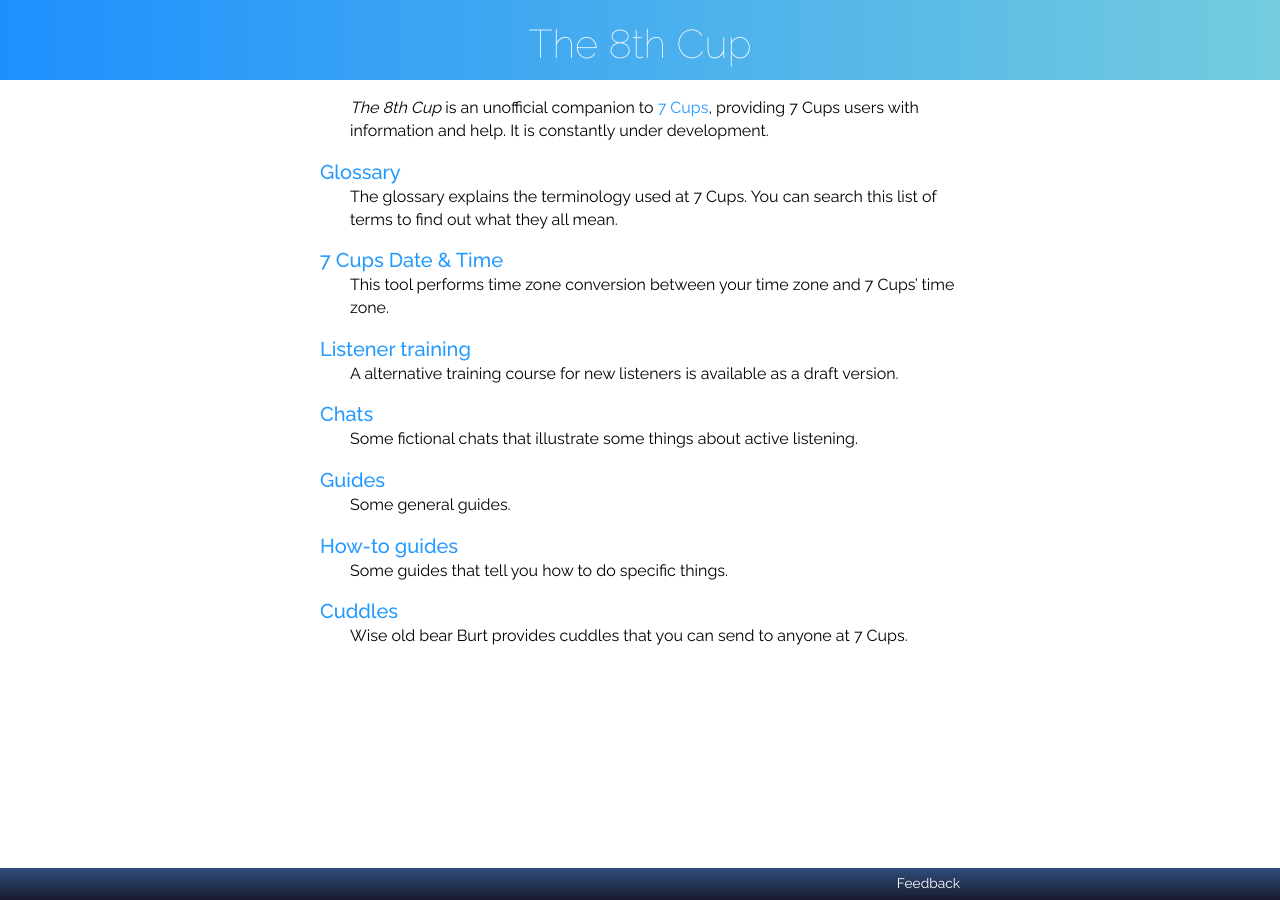
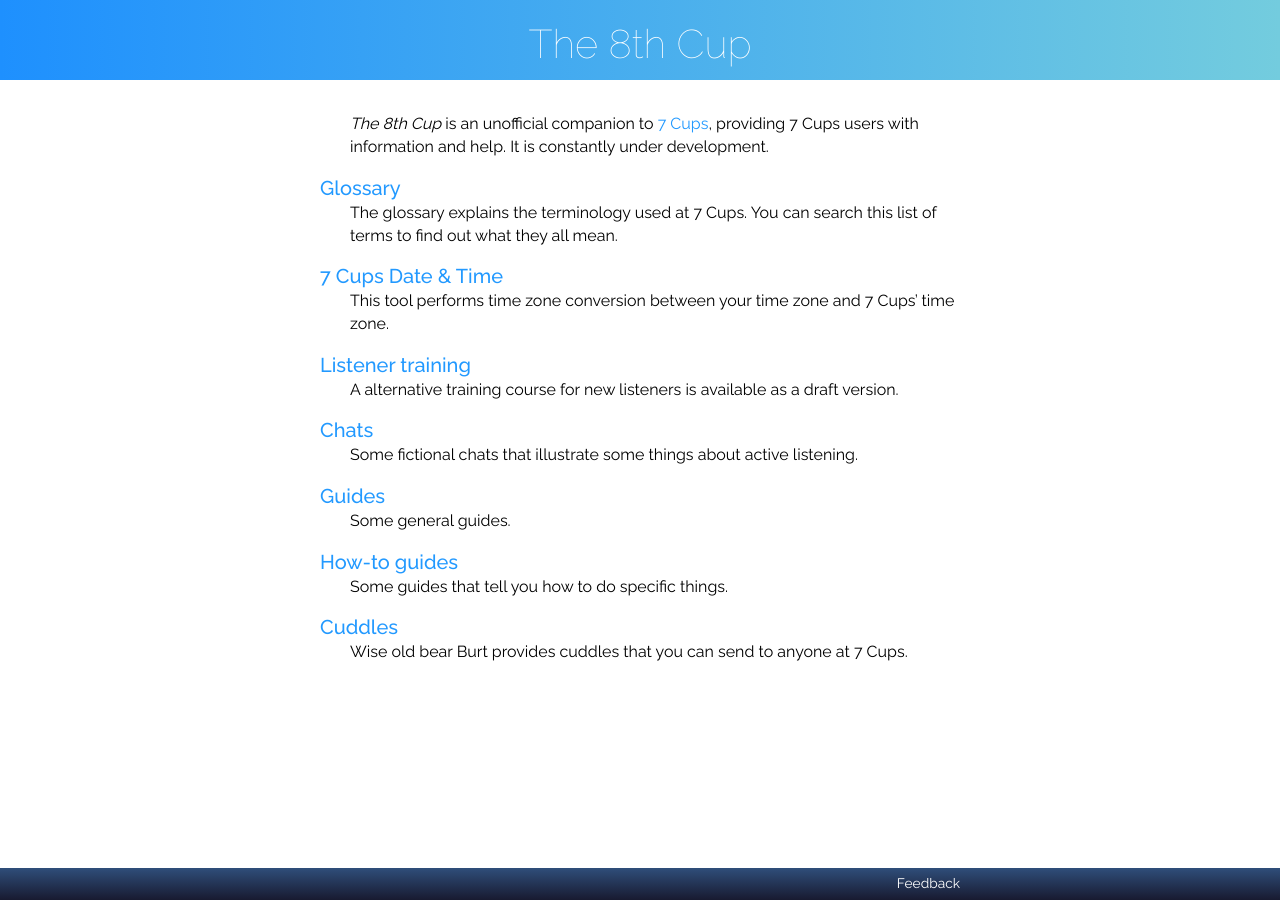
Before and after one commit to RarelyCharlie/rarelycharlie.github.io, a Jekyll site: the page built from index.md, in a window 1280 px wide. Built offline with Jekyll 4.4.1, drawn with Linux system fonts in a browser that asks for light colours.

Commit message:
content margin

```diff
--- a/_layouts/default.html
+++ b/_layouts/default.html
@@ -39,7 +39,7 @@ body.keyboard {overflow: hidden;}
 #header {font-weight: 400; margin: 0; font-size: 16px; line-height: 24px; color: white;}
 #header h2 {font-weight: 100; margin: 0; font-size: 40px; line-height: 40px;}
 #header span {display: inline-block; letter-spacing: 1px; position: relative; top: 4px; font-style: italic;}
-#content {max-width: 640px; margin: 0 auto; padding: 0 1ex 4em 1ex;}
+#content {max-width: 640px; margin: 1em auto 0 auto; padding: 0 1ex 4em 1ex;}
 #content p {margin: 0 0 1em 0;}
 input {font-size: inherit; margin-left: 1ex; padding: 0 2px;}
 del {text-decoration: none; display: inline-block; color: #070; cursor: pointer;}
```
